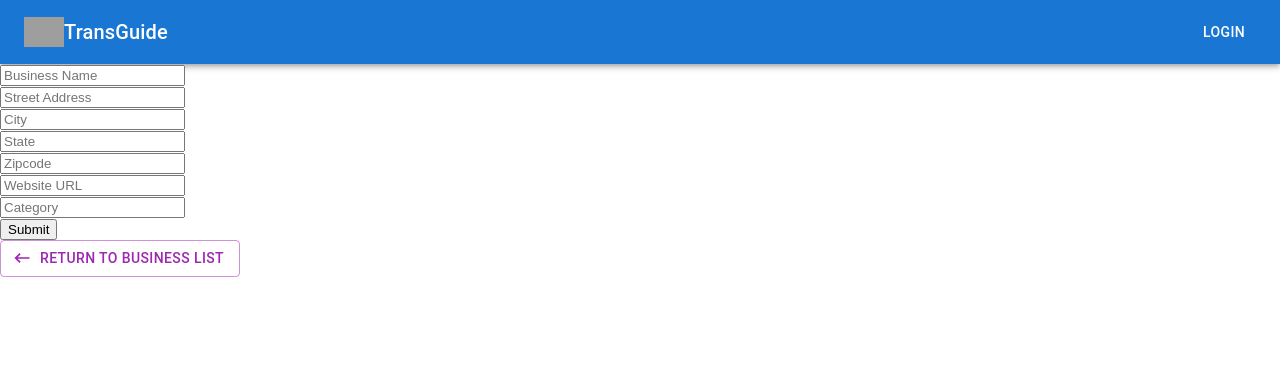
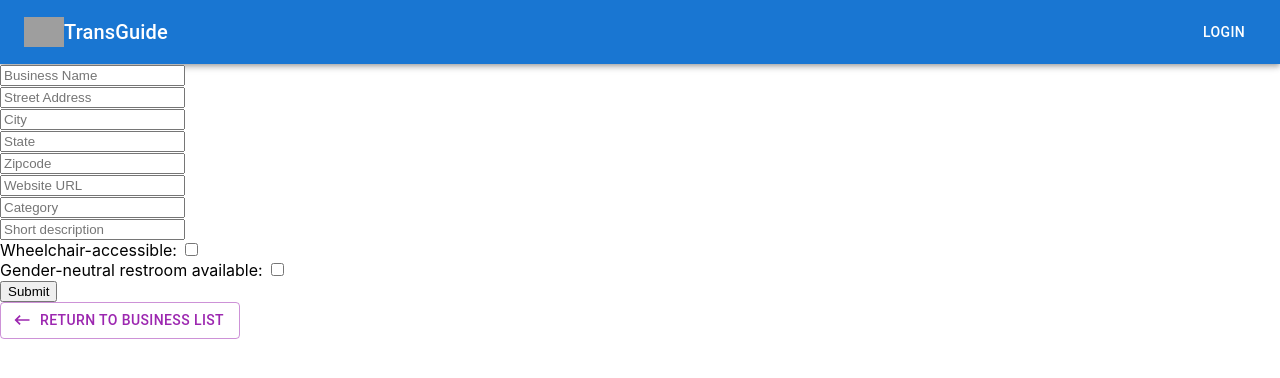
Before and after one commit to DaniS91/Capstone-Project, a React (Create React App) app: page / in a window 1280 px wide. Both pictures are taken after a click on the button "ADD BUSINESS". Shown: the top 378 px of the page. Built offline with nearby package versions, Linux system fonts and the light colour scheme; grey boxes are pictures that could not be loaded.

Commit message:
add a few more inputs for creating a business

```diff
--- a/src/components/NewBusinessForm.js
+++ b/src/components/NewBusinessForm.js
@@ -15,6 +15,9 @@ function NewBusinessForm(props){
       zipcode: parseInt(event.target.zipcode.value),
       url: event.target.url.value,
       category: event.target.category.value,
+      description: event.target.description.value,
+      accessibility: event.target.accessibility.checked,
+      restrooms: event.target.restrooms.checked,
       // add more properties
       reviewList: [],
       rating: null,
--- a/src/components/ReusableBusinessForm.js
+++ b/src/components/ReusableBusinessForm.js
@@ -40,6 +40,19 @@ function ReusableBusinessForm(props) {
           name='category'
           placeholder='Category' />
         <br></br>
+        <input
+          type='text'
+          name='description'
+          placeholder='Short description' />
+        <br></br>
+        <label>
+        Wheelchair-accessible: <input type="checkbox" name="accessibility" defaultChecked={false} />
+        </label>
+        <br></br>
+        <label>
+        Gender-neutral restroom available: <input type="checkbox" name="restrooms" defaultChecked={false} />
+        </label>
+        <br></br>
         <button type='submit'>{props.buttonText}</button>
       </form>
     </React.Fragment>
```
